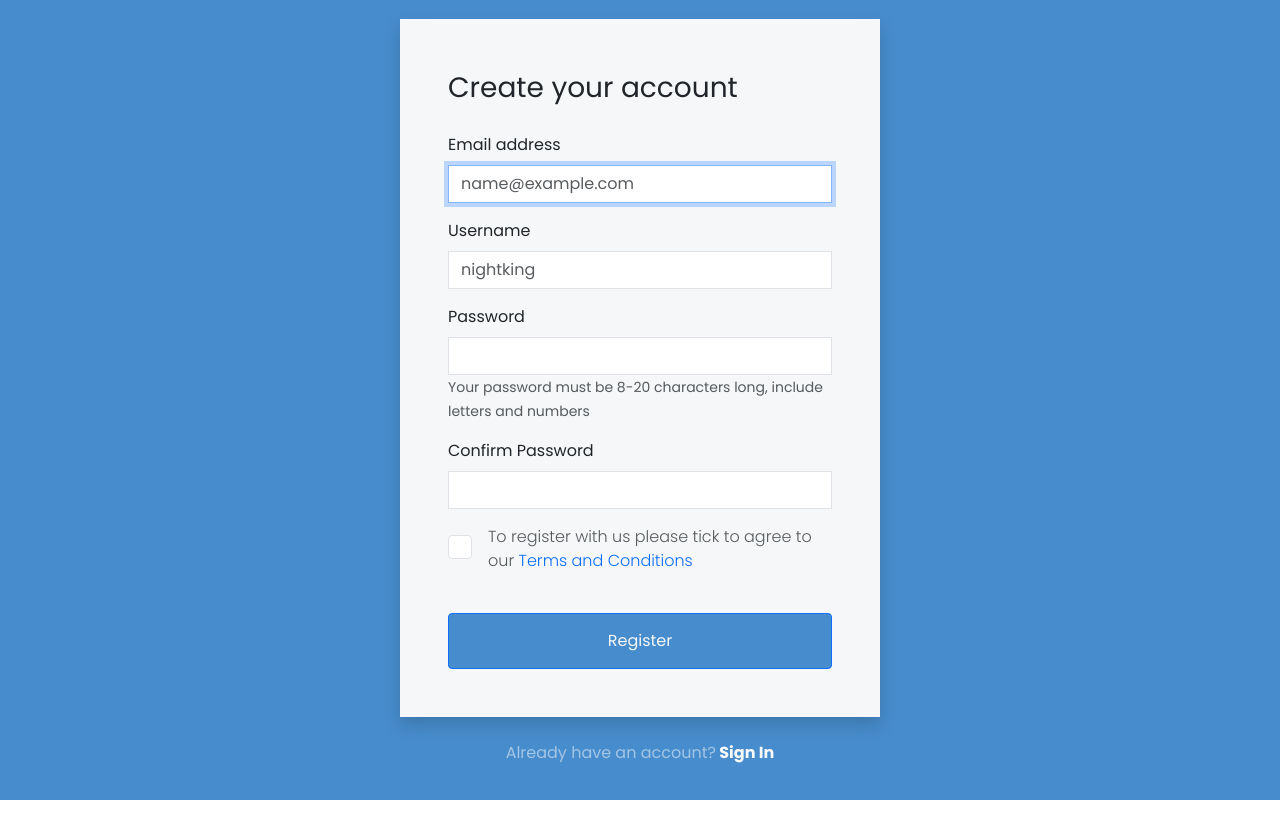
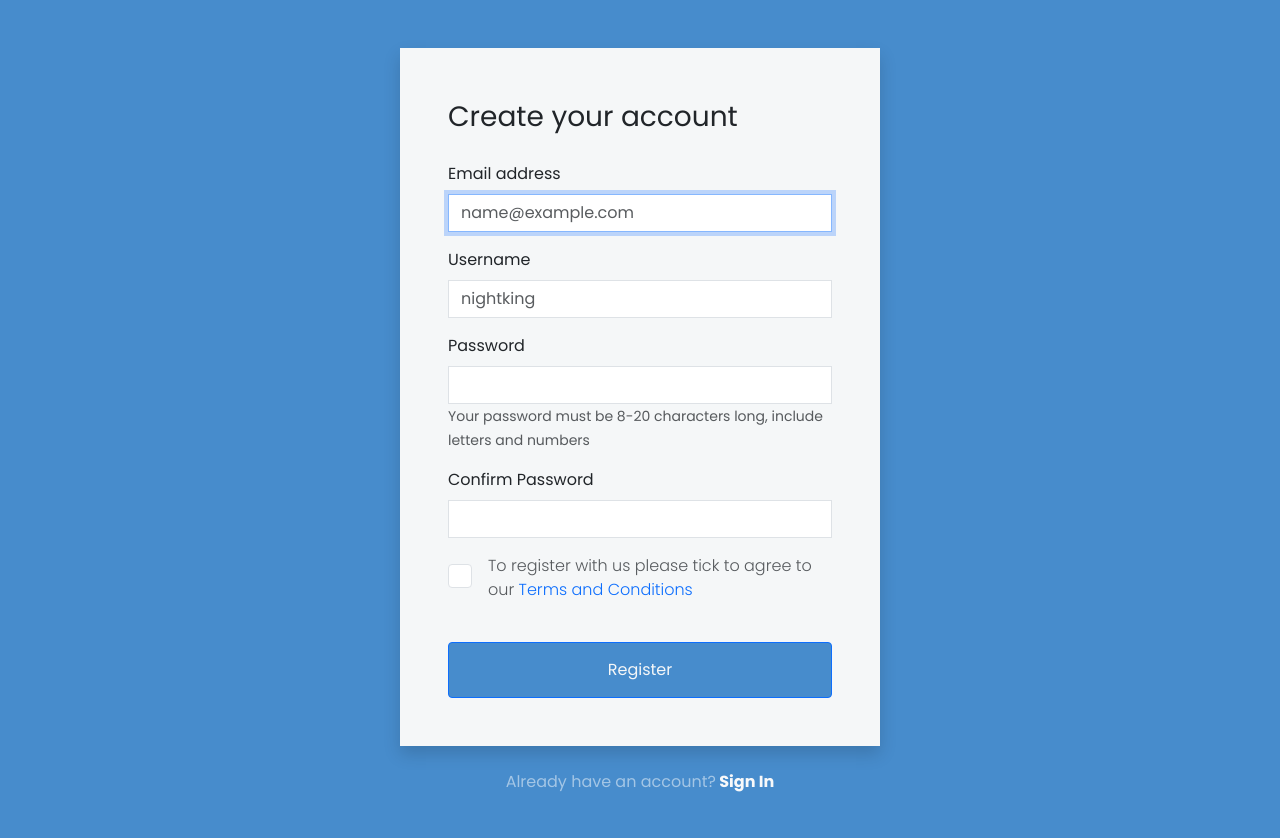
Before and after one commit to bilal-nexquery/auth-client, a React (Vite) app: page /register in a window 1280 px wide. Shown: the top 838 px of the page. Before the commit the page ends 800 px from the top, so only its background shows below. Built offline with nearby package versions, Linux system fonts and the light colour scheme; no server answers.

Commit message:
Toast completed for signup

```diff
--- a/src/components/Signup.jsx
+++ b/src/components/Signup.jsx
@@ -51,7 +51,11 @@ function Signup() {
               errResponse?.data?.description
             );
             errorToast(`${fieldName} : ${description}`);
+          } else {
+            errorToast("Unhandled 400 error");
           }
+        } else {
+          errorToast("Server error");
         }
       }
     }
@@ -73,7 +77,7 @@ function Signup() {
         className={`container-fluid min-vh-100 d-flex flex-column align-items-center justify-content-center overflow-auto ${styles.signupWrapper}`}
       >
         <div
-          className={`container shadow d-flex flex-column mx-0 mb-4 px-5 py-5 ${styles.formWrapper}`}
+          className={`container shadow mt-5 d-flex flex-column mx-0 mb-4 px-5 py-5 ${styles.formWrapper}`}
         >
           <div className="toast-container">
             <CustomToastContainer />
@@ -183,7 +187,7 @@ function Signup() {
           </Form>
         </div>
         <div
-          className={`container d-flex flex-column align-items-center mx-0 px-5 ${styles.formFooter}`}
+          className={`container mb-5 d-flex flex-column align-items-center mx-0 px-5 ${styles.formFooter}`}
         >
           <p className="text-white-50">
             Already have an account?
```
